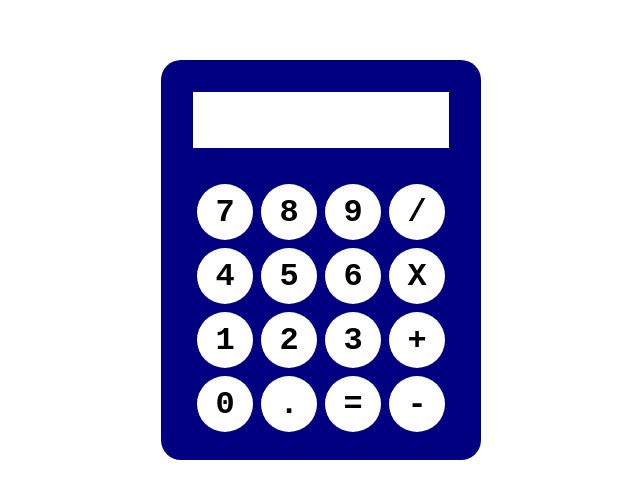
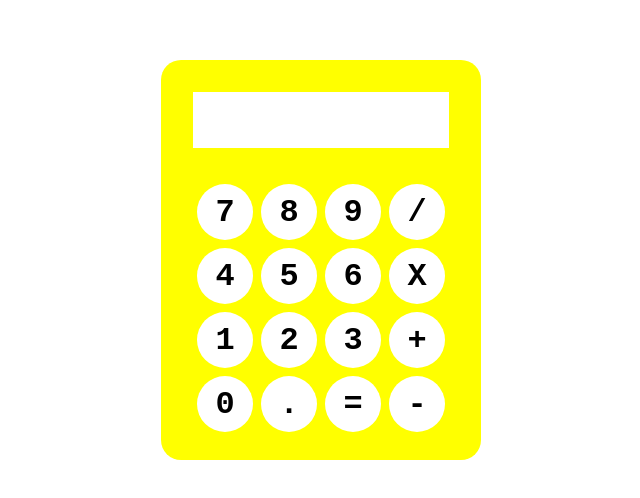
Before and after one commit to Ozark19/calculator2, a plain HTML site: page index.html in a window 1280 px wide. Shown: the part 140-638 px from the top of the page, without its empty margins (319-959 px from the left). Drawn offline with Linux system fonts and the light colour scheme.

Commit message:
changed calc colour

```diff
--- a/styles.css
+++ b/styles.css
@@ -12,7 +12,7 @@
   left: 50%;
   width: 20rem;
   height: 25rem;
-  background-color: navy;
+  background-color: yellow;
   border-radius: 20px;
   transform: translate(-50%, -50%);
 }
```
